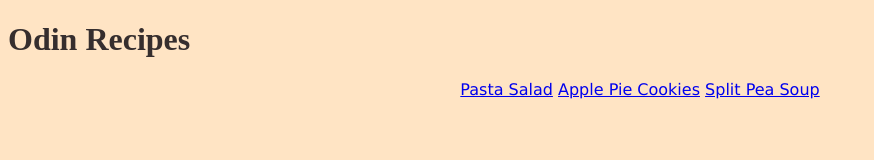
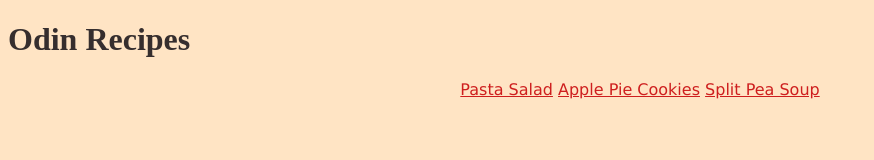
Before and after one commit to thelastsunrise/odin-recipes, a plain HTML site: page index.html in a window 1280 px wide. Shown: the whole page, without its empty margins (0-874 px from the left). Drawn offline with Linux system fonts and the light colour scheme.

Commit message:
Add link colors

```diff
--- a/css/style.css
+++ b/css/style.css
@@ -11,3 +11,7 @@ h1, h2 {
 p, div {
     text-align: center;
 }
+
+a {
+    color: rgb(206, 30, 30);
+}
```
